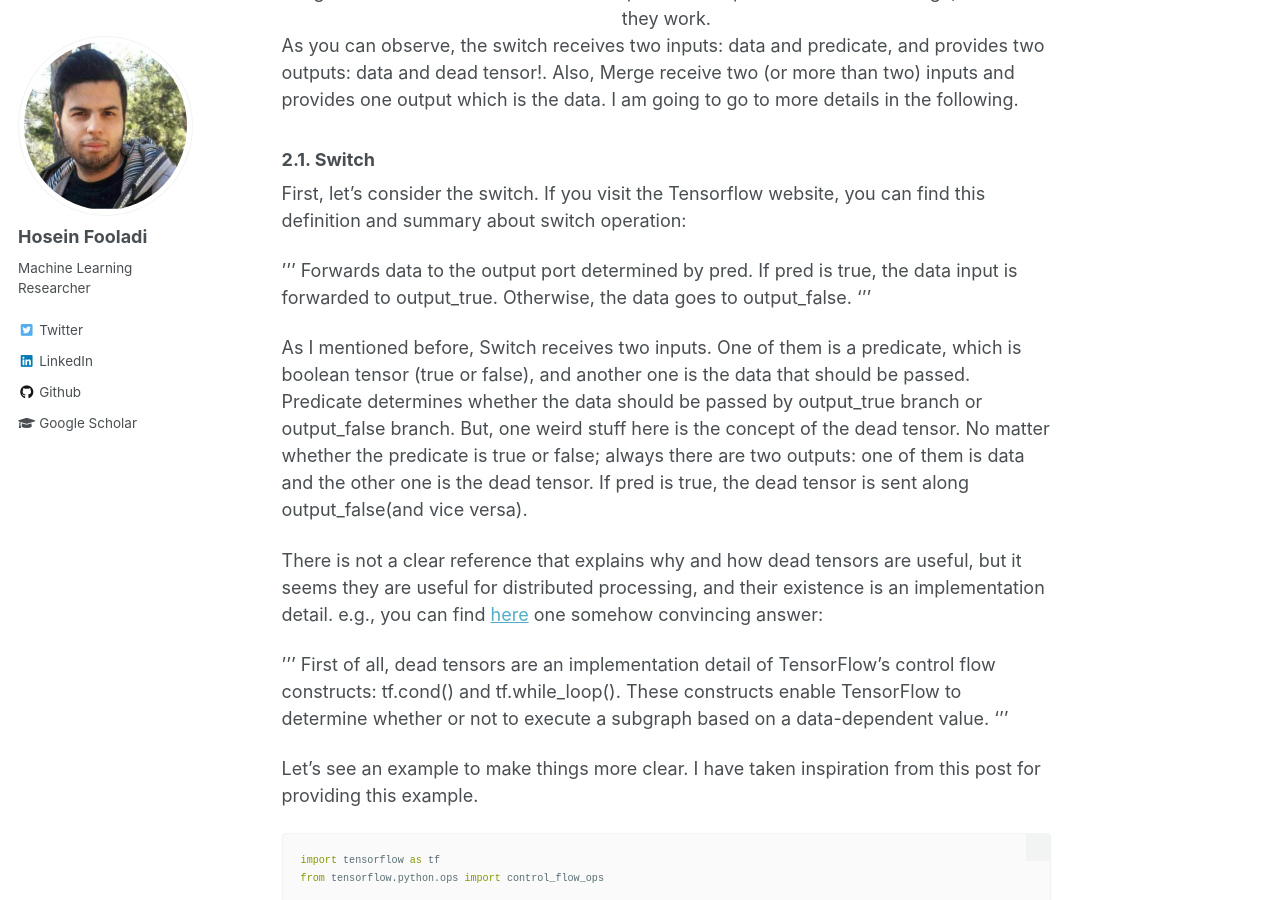
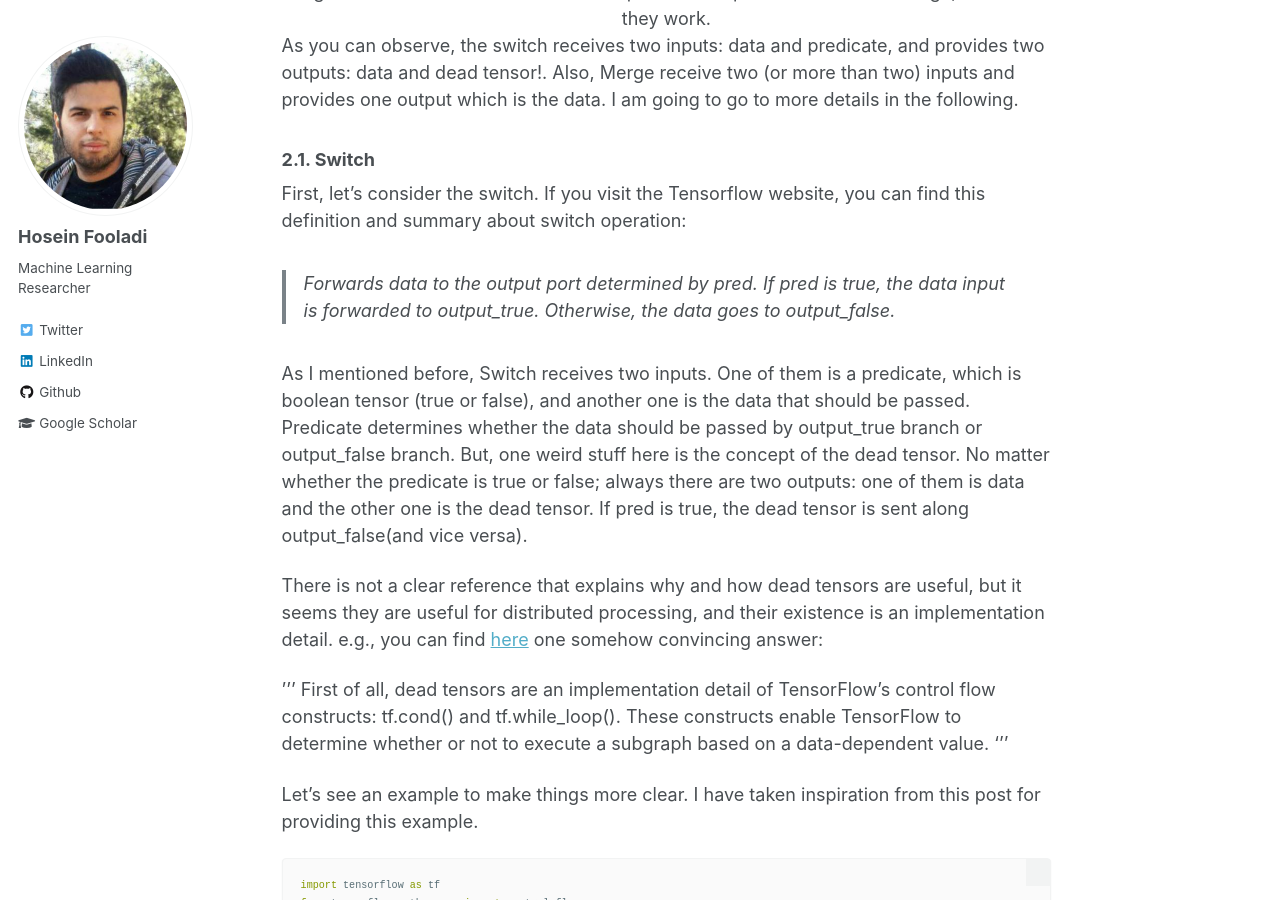
Before and after one commit to HFooladi/HFooladi.github.io, a Jekyll site: the page built from _posts/2019-05-01-TensorFlow_Condition.md, in a window 1280 px wide and 900 px high, scrolled down 1256 px. Built offline with Jekyll 4.4.1, drawn with Linux system fonts in a browser that asks for light colours; some web fonts are replaced.

```diff
--- a/_posts/2019-05-01-TensorFlow_Condition.md
+++ b/_posts/2019-05-01-TensorFlow_Condition.md
@@ -39,10 +39,10 @@ Also, Merge receive two (or more than two) inputs and provides one output which
 
 First, let’s consider the switch. If you visit the Tensorflow website, you can find this definition and summary about switch operation:
 
-'''
-Forwards data to the output port determined by pred. If pred is true, the data input is forwarded to output_true.
-Otherwise, the data goes to output_false.
-'''
+
+> Forwards data to the output port determined by pred. If pred is true, the data input is forwarded to output_true.
+> Otherwise, the data goes to output_false.
+
 
 As I mentioned before, Switch receives two inputs. One of them is a predicate, which is boolean tensor (true or false), and another one is the data that should be passed.
 Predicate determines whether the data should be passed by output_true branch or output_false branch.
```
